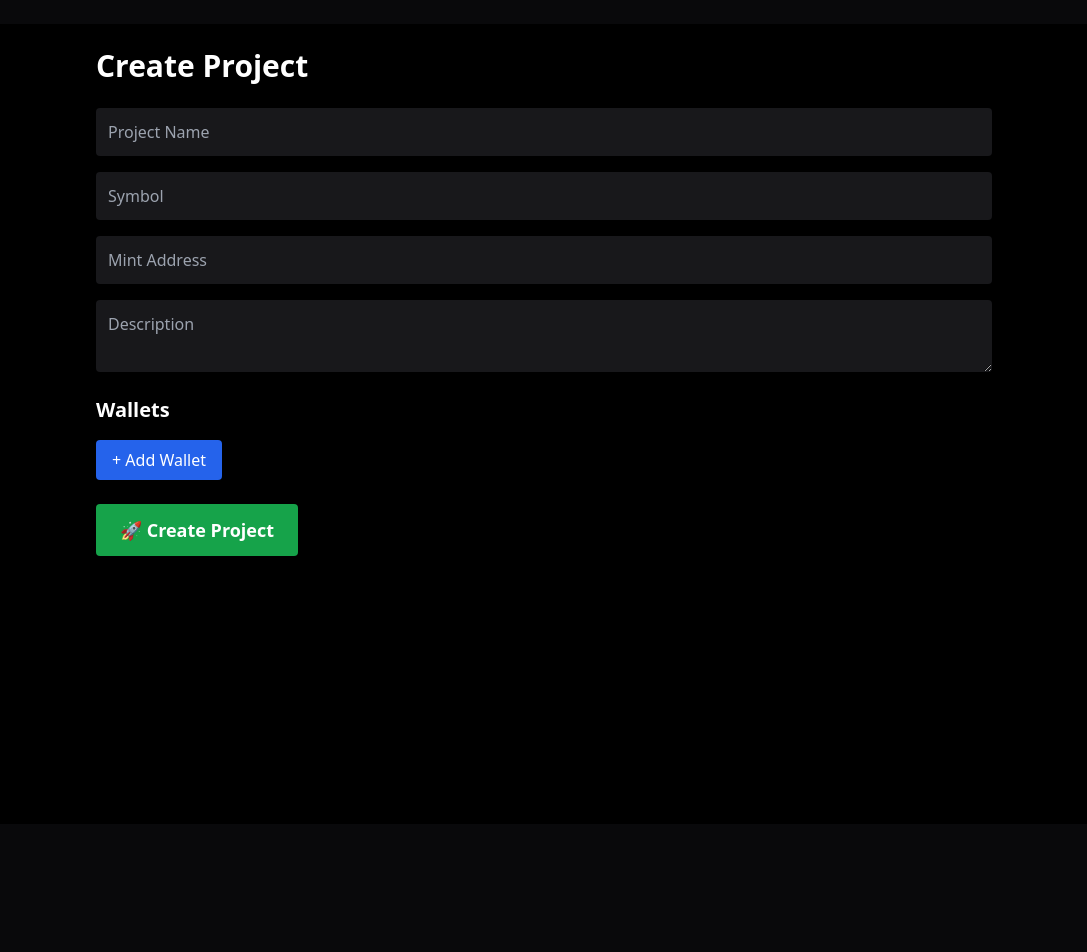
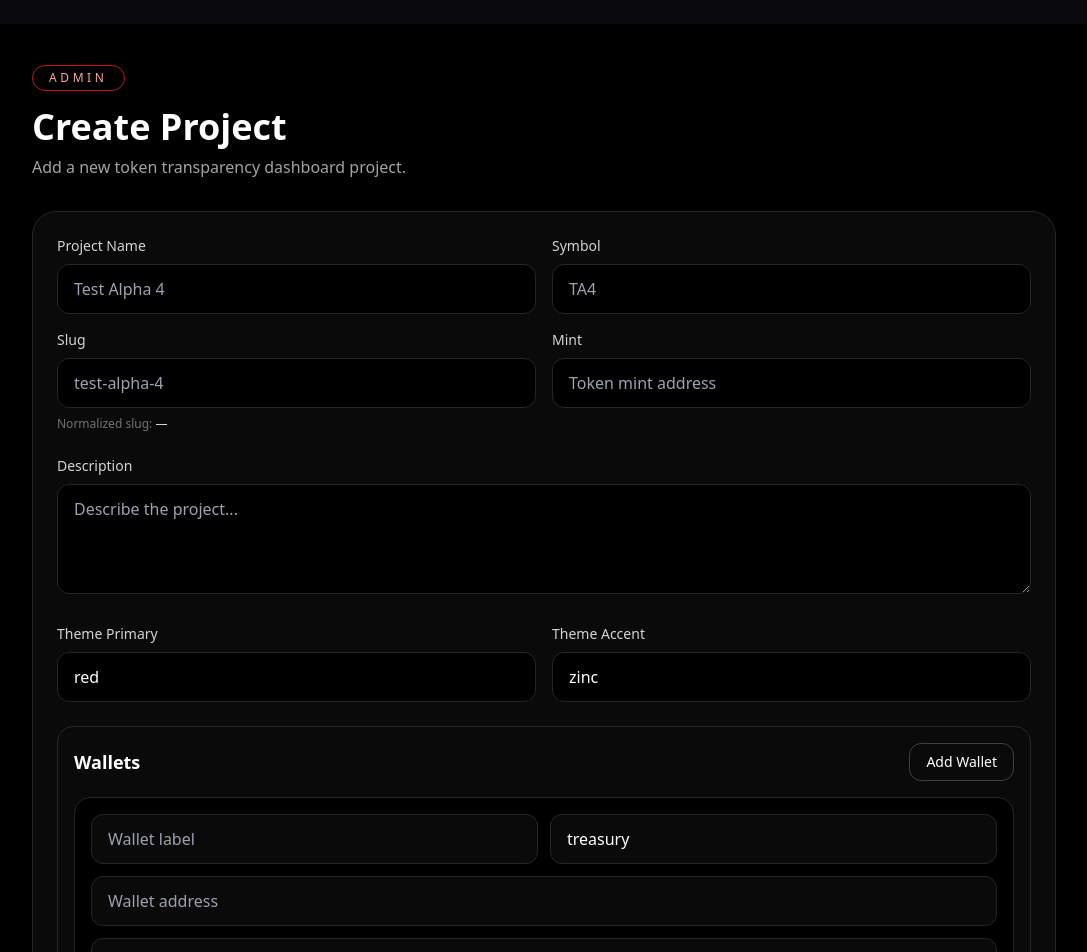
Before and after one commit to Zionistjew/jtrumphq-monitor, a Next.js app: page /admin/create-project in a window 1280 px wide. Shown: the top 952 px of the page, without its empty margins (96-1183 px from the left). Before the commit the page ends 848 px from the top, so only its background shows below. Built offline with nearby package versions, Linux system fonts and the light colour scheme.

Commit message:
Upgrade create project admin flow

```diff
--- a/app/admin/create-project/page.tsx
+++ b/app/admin/create-project/page.tsx
@@ -1,6 +1,7 @@
 "use client";
 
-import { useState } from "react";
+import { useMemo, useState } from "react";
+import { useRouter } from "next/navigation";
 
 type WalletInput = {
   label: string;
@@ -9,179 +10,359 @@ type WalletInput = {
   purpose: string;
 };
 
+type ThemeInput = {
+  primary: string;
+  accent: string;
+};
+
 export default function CreateProjectPage() {
+  const router = useRouter();
+
+  const [slug, setSlug] = useState("");
   const [name, setName] = useState("");
   const [symbol, setSymbol] = useState("");
   const [mint, setMint] = useState("");
   const [description, setDescription] = useState("");
-  const [wallets, setWallets] = useState<WalletInput[]>([]);
-  const [status, setStatus] = useState("");
-  const [loading, setLoading] = useState(false);
+  const [theme, setTheme] = useState<ThemeInput>({
+    primary: "red",
+    accent: "zinc",
+  });
 
-  const addWallet = () => {
-    setWallets([
-      ...wallets,
-      { label: "", category: "", address: "", purpose: "" },
+  const [wallets, setWallets] = useState<WalletInput[]>([
+    {
+      label: "",
+      category: "treasury",
+      address: "",
+      purpose: "",
+    },
   ]);
-  };
 
-  const updateWallet = (index: number, field: string, value: string) => {
-    const updated = [...wallets];
-    (updated[index] as any)[field] = value;
-    setWallets(updated);
-  };
+  const [isSubmitting, setIsSubmitting] = useState(false);
+  const [successMessage, setSuccessMessage] = useState("");
+  const [errorMessage, setErrorMessage] = useState("");
 
-  const slugify = (text: string) =>
-    text
+  const normalizedSlug = useMemo(() => {
+    return slug
+      .trim()
       .toLowerCase()
-      .trim()
-      .replace(/[^\w\s-]/g, "")
-      .replace(/\s+/g, "-");
+      .replace(/[^a-z0-9-]+/g, "-")
+      .replace(/-+/g, "-")
+      .replace(/^-|-$/g, "");
+  }, [slug]);
 
-  const handleSubmit = async () => {
-    setStatus("");
-
-    if (!name || !symbol || !mint) {
-      setStatus("Please fill in Name, Symbol, and Mint.");
-      return;
+  function updateWallet(index: number, field: keyof WalletInput, value: string) {
+    setWallets((prev) =>
+      prev.map((wallet, i) =>
+        i === index ? { ...wallet, [field]: value } : wallet
+      )
+    );
   }
 
-    const slug = slugify(name);
+  function addWallet() {
+    setWallets((prev) => [
+      ...prev,
+      {
+        label: "",
+        category: "treasury",
+        address: "",
+        purpose: "",
+      },
+    ]);
+  }
 
-    const project = {
-      slug,
-      name,
-      symbol,
-      mint,
-      description,
-      theme: {
-        primary: "red",
-        accent: "zinc",
-      },
-      wallets,
-    };
+  function removeWallet(index: number) {
+    setWallets((prev) => prev.filter((_, i) => i !== index));
+  }
+
+  async function handleSubmit(e: React.FormEvent) {
+    e.preventDefault();
+    setIsSubmitting(true);
+    setErrorMessage("");
+    setSuccessMessage("");
 
     try {
-      setLoading(true);
+      if (!normalizedSlug || !name.trim() || !mint.trim()) {
+        throw new Error("Slug, name, and mint are required.");
+      }
+
+      const existingRes = await fetch("/api/projects", {
+        cache: "no-store",
+      });
+
+      const existingJson = await existingRes.json();
+
+      if (!existingRes.ok) {
+        throw new Error(existingJson.error || "Failed to check existing projects.");
+      }
+
+      const existingProjects = Array.isArray(existingJson.projects)
+        ? existingJson.projects
+        : [];
+
+      const duplicate = existingProjects.find(
+        (project: any) => project.slug?.toLowerCase() === normalizedSlug
+      );
+
+      if (duplicate) {
+        throw new Error(`Slug "${normalizedSlug}" already exists. Use a different slug.`);
+      }
+
+      const cleanWallets = wallets
+        .map((wallet) => ({
+          label: wallet.label.trim(),
+          category: wallet.category.trim(),
+          address: wallet.address.trim(),
+          purpose: wallet.purpose.trim(),
+        }))
+        .filter(
+          (wallet) =>
+            wallet.label || wallet.category || wallet.address || wallet.purpose
+        );
+
+      const payload = {
+        slug: normalizedSlug,
+        name: name.trim(),
+        symbol: symbol.trim(),
+        mint: mint.trim(),
+        description: description.trim(),
+        theme,
+        wallets: cleanWallets,
+      };
 
       const res = await fetch("/api/projects", {
         method: "POST",
         headers: {
           "Content-Type": "application/json",
         },
-        body: JSON.stringify(project),
+        body: JSON.stringify(payload),
       });
 
-      const data = await res.json();
+      const json = await res.json();
 
-      if (data.ok) {
-        setStatus(`Project created successfully: /token/${slug}`);
-        setName("");
-        setSymbol("");
-        setMint("");
-        setDescription("");
-        setWallets([]);
-      } else {
-        setStatus(`Create failed: ${data.error || "Unknown error"}`);
+      if (!res.ok || !json.ok) {
+        throw new Error(json.error || "Failed to create project.");
       }
-    } catch (err: any) {
-      setStatus(`Network error: ${err?.message || "Unknown error"}`);
+
+      setSuccessMessage(`Project "${payload.name}" created successfully. Redirecting...`);
+
+      setTimeout(() => {
+        router.push(`/token/${payload.slug}`);
+      }, 900);
+    } catch (error: any) {
+      setErrorMessage(error?.message || "Something went wrong.");
     } finally {
-      setLoading(false);
+      setIsSubmitting(false);
     }
-  };
+  }
 
   return (
-    <main className="min-h-screen bg-black p-6 text-white">
-      <div className="mx-auto max-w-4xl space-y-6">
-        <h1 className="text-3xl font-bold">Create Project</h1>
+    <main className="min-h-screen bg-black px-6 py-10 text-white">
+      <div className="mx-auto max-w-5xl">
+        <div className="mb-8">
+          <p className="inline-block rounded-full border border-red-700 px-4 py-1 text-xs uppercase tracking-[0.3em] text-red-300">
+            Admin
+          </p>
+          <h1 className="mt-4 text-4xl font-bold">Create Project</h1>
+          <p className="mt-2 text-neutral-400">
+            Add a new token transparency dashboard project.
+          </p>
+        </div>
 
-        <div className="grid gap-4">
+        <form
+          onSubmit={handleSubmit}
+          className="space-y-6 rounded-3xl border border-neutral-800 bg-neutral-950 p-6"
+        >
+          <div className="grid gap-4 md:grid-cols-2">
+            <div>
+              <label className="mb-2 block text-sm text-neutral-300">
+                Project Name
+              </label>
               <input
-            placeholder="Project Name"
                 value={name}
                 onChange={(e) => setName(e.target.value)}
-            className="rounded bg-zinc-900 p-3"
-          />
-
-          <input
-            placeholder="Symbol"
-            value={symbol}
-            onChange={(e) => setSymbol(e.target.value)}
-            className="rounded bg-zinc-900 p-3"
-          />
-
-          <input
-            placeholder="Mint Address"
-            value={mint}
-            onChange={(e) => setMint(e.target.value)}
-            className="rounded bg-zinc-900 p-3"
-          />
-
-          <textarea
-            placeholder="Description"
-            value={description}
-            onChange={(e) => setDescription(e.target.value)}
-            className="rounded bg-zinc-900 p-3"
+                className="w-full rounded-xl border border-neutral-800 bg-black px-4 py-3 outline-none focus:border-red-700"
+                placeholder="Test Alpha 4"
               />
             </div>
 
-        <div className="space-y-4">
-          <h2 className="text-xl font-semibold">Wallets</h2>
-
-          {wallets.map((wallet, i) => (
-            <div key={i} className="grid gap-2 rounded bg-zinc-900 p-4">
+            <div>
+              <label className="mb-2 block text-sm text-neutral-300">
+                Symbol
+              </label>
               <input
-                placeholder="Label"
-                value={wallet.label}
-                onChange={(e) => updateWallet(i, "label", e.target.value)}
-                className="rounded bg-black p-2"
-              />
-
-              <input
-                placeholder="Category (liquidity, treasury, dev, etc)"
-                value={wallet.category}
-                onChange={(e) => updateWallet(i, "category", e.target.value)}
-                className="rounded bg-black p-2"
-              />
-
-              <input
-                placeholder="Wallet Address"
-                value={wallet.address}
-                onChange={(e) => updateWallet(i, "address", e.target.value)}
-                className="rounded bg-black p-2"
-              />
-
-              <input
-                placeholder="Purpose"
-                value={wallet.purpose}
-                onChange={(e) => updateWallet(i, "purpose", e.target.value)}
-                className="rounded bg-black p-2"
+                value={symbol}
+                onChange={(e) => setSymbol(e.target.value)}
+                className="w-full rounded-xl border border-neutral-800 bg-black px-4 py-3 outline-none focus:border-red-700"
+                placeholder="TA4"
               />
             </div>
-          ))}
 
+            <div>
+              <label className="mb-2 block text-sm text-neutral-300">
+                Slug
+              </label>
+              <input
+                value={slug}
+                onChange={(e) => setSlug(e.target.value)}
+                className="w-full rounded-xl border border-neutral-800 bg-black px-4 py-3 outline-none focus:border-red-700"
+                placeholder="test-alpha-4"
+              />
+              <p className="mt-2 text-xs text-neutral-500">
+                Normalized slug:{" "}
+                <span className="text-neutral-300">{normalizedSlug || "—"}</span>
+              </p>
+            </div>
+
+            <div>
+              <label className="mb-2 block text-sm text-neutral-300">
+                Mint
+              </label>
+              <input
+                value={mint}
+                onChange={(e) => setMint(e.target.value)}
+                className="w-full rounded-xl border border-neutral-800 bg-black px-4 py-3 outline-none focus:border-red-700"
+                placeholder="Token mint address"
+              />
+            </div>
+          </div>
+
+          <div>
+            <label className="mb-2 block text-sm text-neutral-300">
+              Description
+            </label>
+            <textarea
+              value={description}
+              onChange={(e) => setDescription(e.target.value)}
+              className="min-h-[110px] w-full rounded-xl border border-neutral-800 bg-black px-4 py-3 outline-none focus:border-red-700"
+              placeholder="Describe the project..."
+            />
+          </div>
+
+          <div className="grid gap-4 md:grid-cols-2">
+            <div>
+              <label className="mb-2 block text-sm text-neutral-300">
+                Theme Primary
+              </label>
+              <input
+                value={theme.primary}
+                onChange={(e) =>
+                  setTheme((prev) => ({ ...prev, primary: e.target.value }))
+                }
+                className="w-full rounded-xl border border-neutral-800 bg-black px-4 py-3 outline-none focus:border-red-700"
+                placeholder="red"
+              />
+            </div>
+
+            <div>
+              <label className="mb-2 block text-sm text-neutral-300">
+                Theme Accent
+              </label>
+              <input
+                value={theme.accent}
+                onChange={(e) =>
+                  setTheme((prev) => ({ ...prev, accent: e.target.value }))
+                }
+                className="w-full rounded-xl border border-neutral-800 bg-black px-4 py-3 outline-none focus:border-red-700"
+                placeholder="zinc"
+              />
+            </div>
+          </div>
+
+          <div className="rounded-2xl border border-neutral-800 p-4">
+            <div className="mb-4 flex items-center justify-between">
+              <h2 className="text-lg font-semibold">Wallets</h2>
               <button
+                type="button"
                 onClick={addWallet}
-            className="rounded bg-blue-600 px-4 py-2"
+                className="rounded-xl border border-neutral-700 px-4 py-2 text-sm hover:border-red-700"
               >
-            + Add Wallet
+                Add Wallet
               </button>
             </div>
 
+            <div className="space-y-4">
+              {wallets.map((wallet, index) => (
+                <div
+                  key={index}
+                  className="grid gap-3 rounded-2xl border border-neutral-800 bg-black p-4 md:grid-cols-2"
+                >
+                  <input
+                    value={wallet.label}
+                    onChange={(e) => updateWallet(index, "label", e.target.value)}
+                    className="rounded-xl border border-neutral-800 bg-neutral-950 px-4 py-3 outline-none focus:border-red-700"
+                    placeholder="Wallet label"
+                  />
+                  <input
+                    value={wallet.category}
+                    onChange={(e) =>
+                      updateWallet(index, "category", e.target.value)
+                    }
+                    className="rounded-xl border border-neutral-800 bg-neutral-950 px-4 py-3 outline-none focus:border-red-700"
+                    placeholder="treasury"
+                  />
+                  <input
+                    value={wallet.address}
+                    onChange={(e) =>
+                      updateWallet(index, "address", e.target.value)
+                    }
+                    className="rounded-xl border border-neutral-800 bg-neutral-950 px-4 py-3 outline-none focus:border-red-700 md:col-span-2"
+                    placeholder="Wallet address"
+                  />
+                  <input
+                    value={wallet.purpose}
+                    onChange={(e) =>
+                      updateWallet(index, "purpose", e.target.value)
+                    }
+                    className="rounded-xl border border-neutral-800 bg-neutral-950 px-4 py-3 outline-none focus:border-red-700 md:col-span-2"
+                    placeholder="Purpose"
+                  />
+
+                  {wallets.length > 1 && (
+                    <div className="md:col-span-2">
                       <button
-          onClick={handleSubmit}
-          disabled={loading}
-          className="rounded bg-green-600 px-6 py-3 text-lg font-semibold disabled:opacity-50"
+                        type="button"
+                        onClick={() => removeWallet(index)}
+                        className="rounded-xl border border-red-900 px-4 py-2 text-sm text-red-300 hover:bg-red-950"
                       >
-          {loading ? "Creating..." : "🚀 Create Project"}
+                        Remove Wallet
+                      </button>
+                    </div>
+                  )}
+                </div>
+              ))}
+            </div>
+          </div>
+
+          {successMessage && (
+            <div className="rounded-2xl border border-emerald-800 bg-emerald-950/40 px-4 py-3 text-emerald-300">
+              {successMessage}
+            </div>
+          )}
+
+          {errorMessage && (
+            <div className="rounded-2xl border border-red-800 bg-red-950/40 px-4 py-3 text-red-300">
+              {errorMessage}
+            </div>
+          )}
+
+          <div className="flex flex-wrap items-center gap-3">
+            <button
+              type="submit"
+              disabled={isSubmitting}
+              className="rounded-2xl bg-red-700 px-6 py-3 font-medium text-white transition hover:bg-red-600 disabled:cursor-not-allowed disabled:opacity-60"
+            >
+              {isSubmitting ? "Creating..." : "Create Project"}
             </button>
 
-        {status && (
-          <div className="rounded border border-zinc-800 bg-zinc-950 p-4 text-sm text-zinc-300">
-            {status}
+            <button
+              type="button"
+              onClick={() => router.push("/")}
+              className="rounded-2xl border border-neutral-700 px-6 py-3 text-neutral-200 hover:border-neutral-500"
+            >
+              Cancel
+            </button>
           </div>
-        )}
+        </form>
       </div>
     </main>
   );
```
Lines whose indentation alone changed are shown as unchanged.
